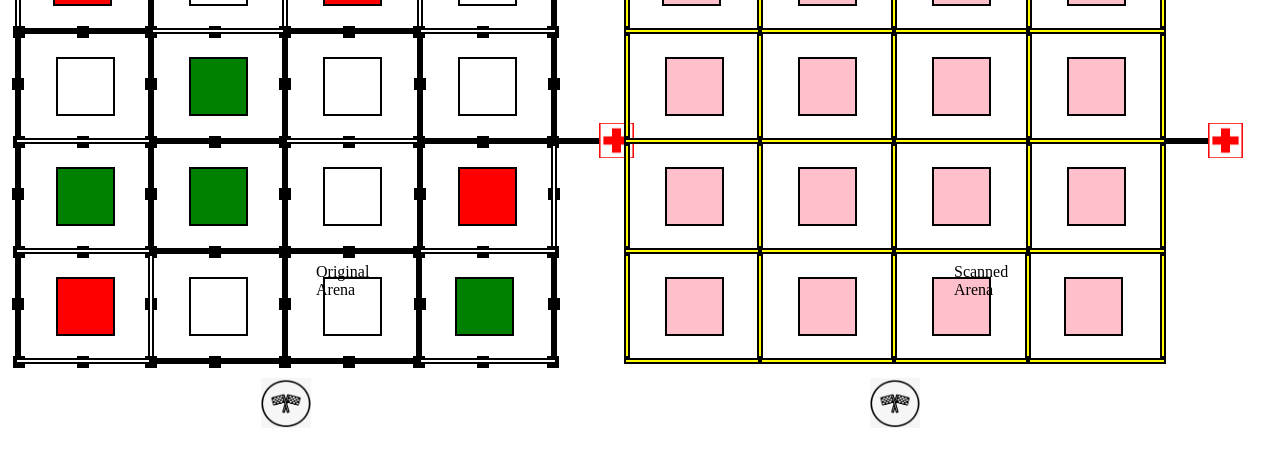
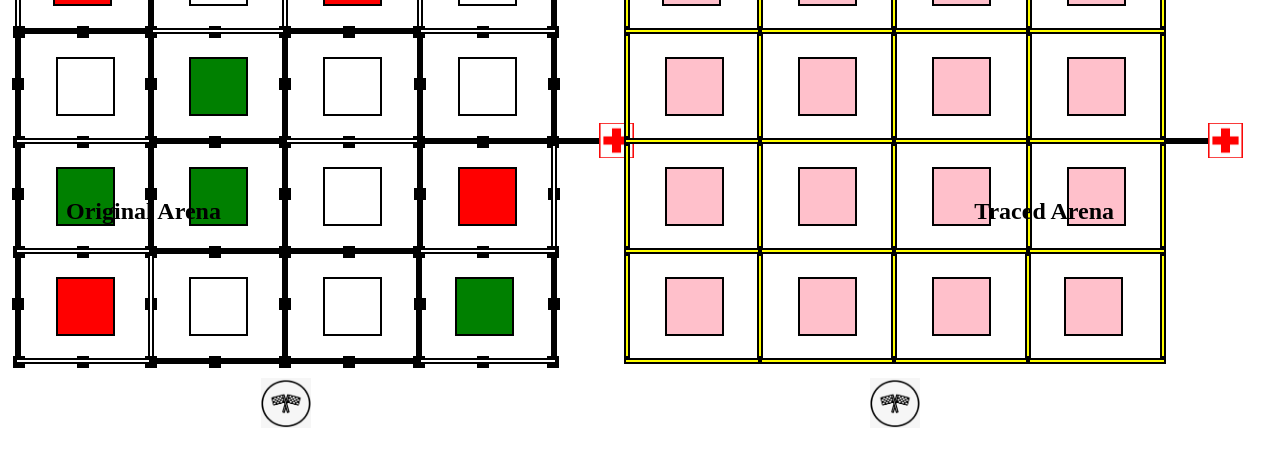
Before and after one commit to mitulty/medical_camp_scanner, a Flask app: page / in a window 1280 px wide. Shown: the part 147-614 px from the top of the page. Run offline with Flask 2, Linux system fonts and the light colour scheme.

```diff
--- a/Simulator/Simulator_Using_Flask/templates/index.html
+++ b/Simulator/Simulator_Using_Flask/templates/index.html
@@ -3029,7 +3029,7 @@
           myFunctionr()
       </script>
       </div>
-      <div class="bottom-left"  style="margin-bottom:350px;margin-left:300px;height:50px;width:10px;"><br> Original Arena </br></div>
-      <div class="bottom-right" style="margin-bottom:350px;margin-right:300px;height:50px;width:10px;"><br>Scanned Arena</br></div>
+      <div class = "bottom-left" style = "margin-left: 50px;margin-bottom: 400px"><h2>Original Arena</h2></div>
+      <div class = "bottom-right" style = "margin-right: 150px;margin-bottom: 400px"><h2>Traced Arena</h2></div>
   </body>
 </html>
```
Also changed, not shown: Simulator/Simulator_Using_Flask/path_finder.py (+4 -4 lines).
